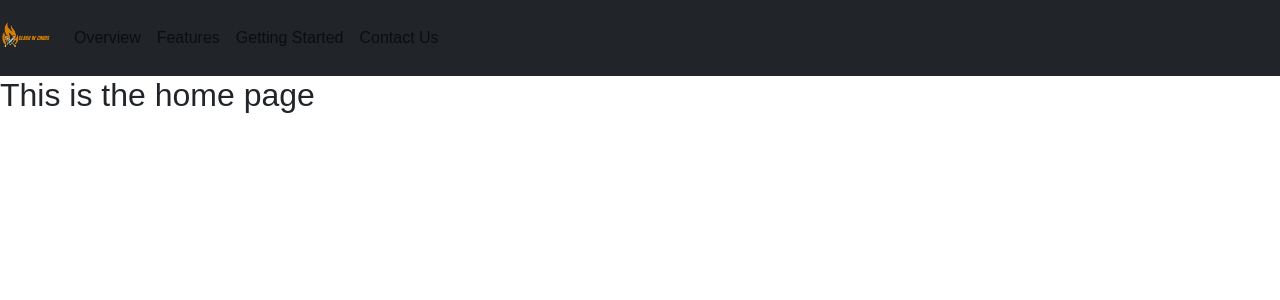
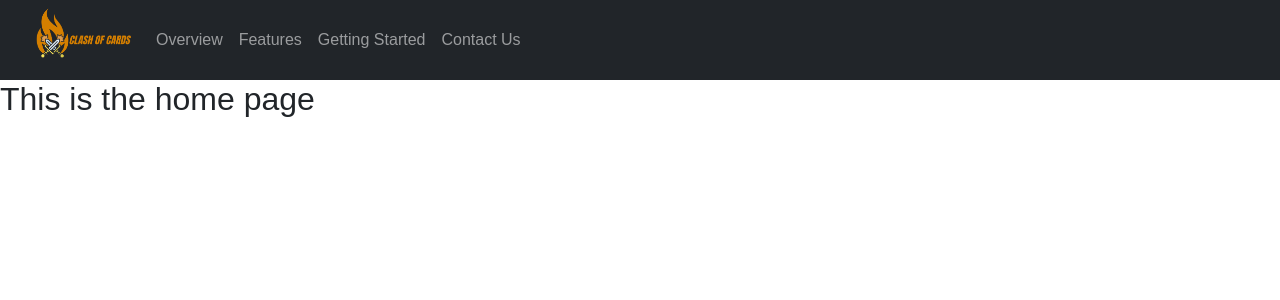
Before and after one commit to Josh-techie/Clash-of-Cards, a React (Create React App) app: page / in a window 1280 px wide. Shown: the top 300 px of the page. Built offline with nearby package versions, Linux system fonts and the light colour scheme.

Commit message:
Nav Bar first bug fixed

```diff
--- a/public/index.html
+++ b/public/index.html
@@ -1,14 +1,12 @@
 <!DOCTYPE html>
 <html lang="en">
+
 <head>
   <meta charset="utf-8" />
   <link rel="icon" href="%PUBLIC_URL%/favicon.ico" />
   <meta name="viewport" content="width=device-width, initial-scale=1" />
   <meta name="theme-color" content="#000000" />
-    <meta
-      name="description"
-      content="Web site created using create-react-app"
-    />
+  <meta name="description" content="Web site created using create-react-app" />
   <link rel="apple-touch-icon" href="%PUBLIC_URL%/logo192.png" />
   <!--
       manifest.json provides metadata used when your web app is installed on a
@@ -26,6 +24,7 @@
     -->
   <title>React App</title>
 </head>
+
 <body>
   <noscript>You need to enable JavaScript to run this app.</noscript>
   <div id="root"></div>
@@ -39,5 +38,10 @@
       To begin the development, run `npm start` or `yarn start`.
       To create a production bundle, use `npm run build` or `yarn build`.
     -->
+  <script src="https://code.jquery.com/jquery-3.6.0.min.js"></script>
+  <script src="https://cdnjs.cloudflare.com/ajax/libs/popper.js/1.14.7/umd/popper.min.js"></script>
+  <script src="https://stackpath.bootstrapcdn.com/bootstrap/4.5.0/js/bootstrap.min.js"></script>
+
 </body>
+
 </html>
--- a/src/Componants/NavBar.css
+++ b/src/Componants/NavBar.css
@@ -0,0 +1,29 @@
+
+
+
+
+.navbar {
+    padding-top: 2rem;
+    height: 5rem;
+    padding-bottom: 2rem;
+  }
+
+  .navbar img {
+    margin-left: 2rem;
+    vertical-align: middle;
+  }
+
+  @media (max-width: 767.98px) {
+    .navbar img {
+        position: absolute;
+        top: 0.1rem;
+
+    }
+
+    .navbar-toggler {
+        position: absolute;
+        top: 1.6rem;
+        padding: 7px;
+        right: 1rem;
+      }
+  }
--- a/src/Componants/NavBar.jsx
+++ b/src/Componants/NavBar.jsx
@@ -1,14 +1,16 @@
 import React from 'react';
 import { Link } from 'react-router-dom';
+import './NavBar.css';
+
 
 function NavBar() {
   return (
-    <nav className="navbar navbar-expand-lg navbar-light bg-dark">
-      <Link className="navbar-brand" to="/">
-        <img src="Assets/logo.png" alt="Logo" width="50" height="50" />
+    <nav class="navbar navbar-expand-lg navbar-dark bg-dark mx-auto">
+  <Link class="navbar-brand ml-auto" to="/">
+    <img src="Assets/logo.png" alt="Logo" width="100" height="100" />
   </Link>
   <button
-        className="navbar-toggler ml-auto"
+    class="navbar-toggler"
     type="button"
     data-toggle="collapse"
     data-target="#navbarNav"
@@ -16,33 +18,36 @@ function NavBar() {
     aria-expanded="false"
     aria-label="Toggle navigation"
   >
-        <span className="navbar-toggler-icon"></span>
+    <span class="navbar-toggler-icon"></span>
   </button>
-      <div className="collapse navbar-collapse" id="navbarNav">
-        <ul className="navbar-nav ml-auto">
-          <li className="nav-item">
-            <Link className="nav-link" to="/home">
+  <div class="collapse navbar-collapse" id="navbarNav">
+    <ul class="navbar-nav ml-auto">
+      <li class="nav-item">
+        <Link class="nav-link" to="/home">
           Overview
         </Link>
       </li>
-          <li className="nav-item">
-            <Link className="nav-link" to="/features">
+      <li class="nav-item">
+        <Link class="nav-link" to="/features">
           Features
         </Link>
       </li>
-          <li className="nav-item">
-            <Link className="nav-link" to="/getting-started">
+      <li class="nav-item">
+        <Link class="nav-link" to="/getting-started">
           Getting Started
         </Link>
       </li>
-          <li className="nav-item">
-            <Link className="nav-link" to="/contact-us">
+      <li class="nav-item">
+        <Link class="nav-link" to="/contact-us">
           Contact Us
         </Link>
       </li>
     </ul>
   </div>
 </nav>
+
+
+
   );
 }
 
```
Also changed, not shown: public/Assets/clash-logo.png (added). Lines whose indentation alone changed are shown as unchanged.
